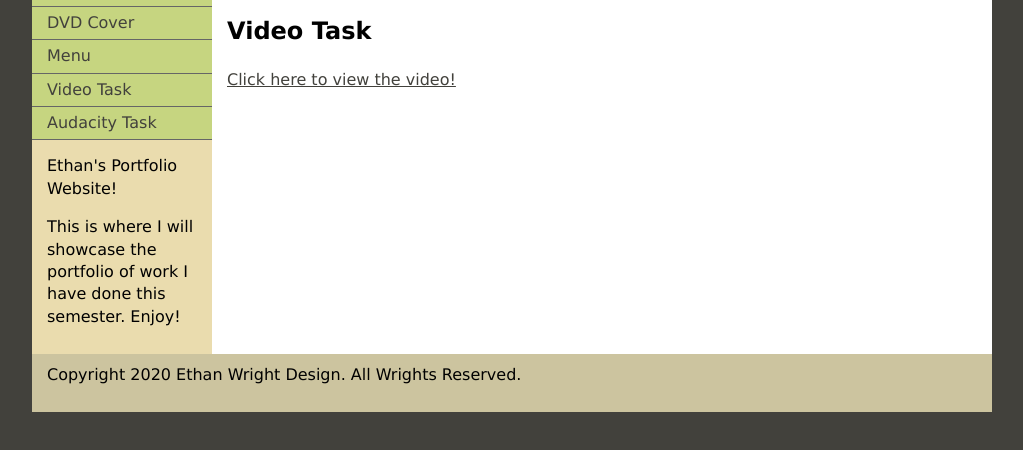
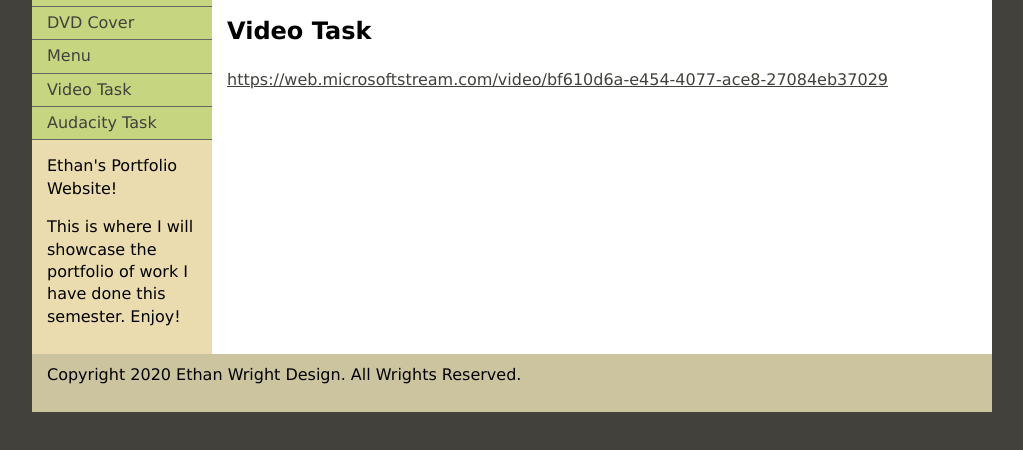
Before and after one commit to WRI0010/WRI0010.github.io, a plain HTML site: page Video Task.html in a window 1280 px wide. Shown: the part 172-622 px from the top of the page, without its empty margins (128-1151 px from the left). Drawn offline with Linux system fonts and the light colour scheme.

Commit message:
Update Video Task.html

```diff
--- a/Video Task.html
+++ b/Video Task.html
@@ -154,7 +154,7 @@ ul.nav a:hover, ul.nav a:active, ul.nav a:focus { /* this changes the background
   <div class="content">
     <h1>Ethan's Portfolio Website    </h1>
     <h2>Video Task</h2>
-    <p><!-- end .content --><a href="https://web.microsoftstream.com/video/bf610d6a-e454-4077-ace8-27084eb37029">Click here to view the video!</a></p>
+    <p><!-- end .content --><a href="https://web.microsoftstream.com/video/bf610d6a-e454-4077-ace8-27084eb37029">https://web.microsoftstream.com/video/bf610d6a-e454-4077-ace8-27084eb37029</a></p>
 </div>
   <div class="footer">
     <p>Copyright 2020 Ethan Wright Design. All Wrights Reserved.</p>
```
